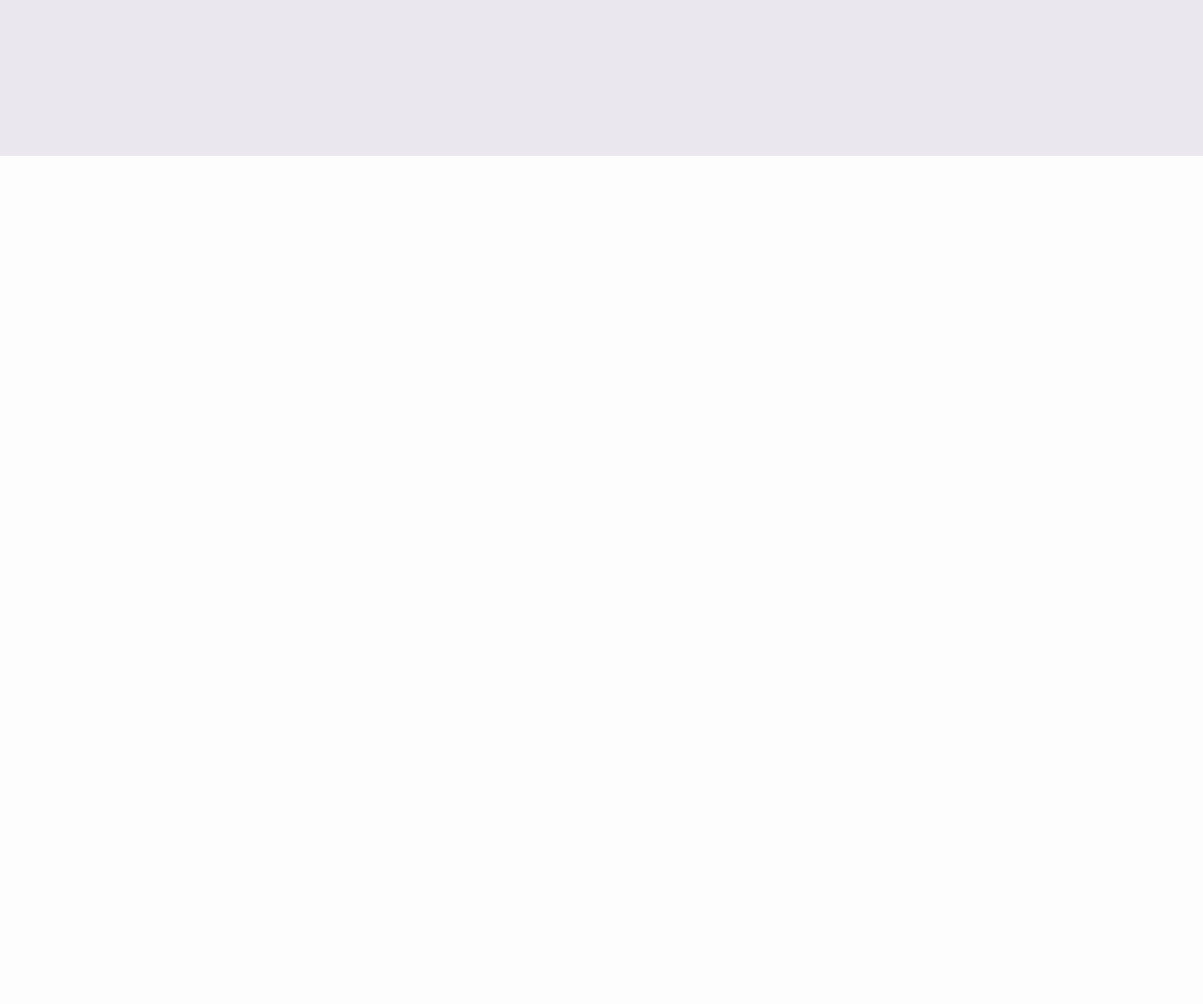
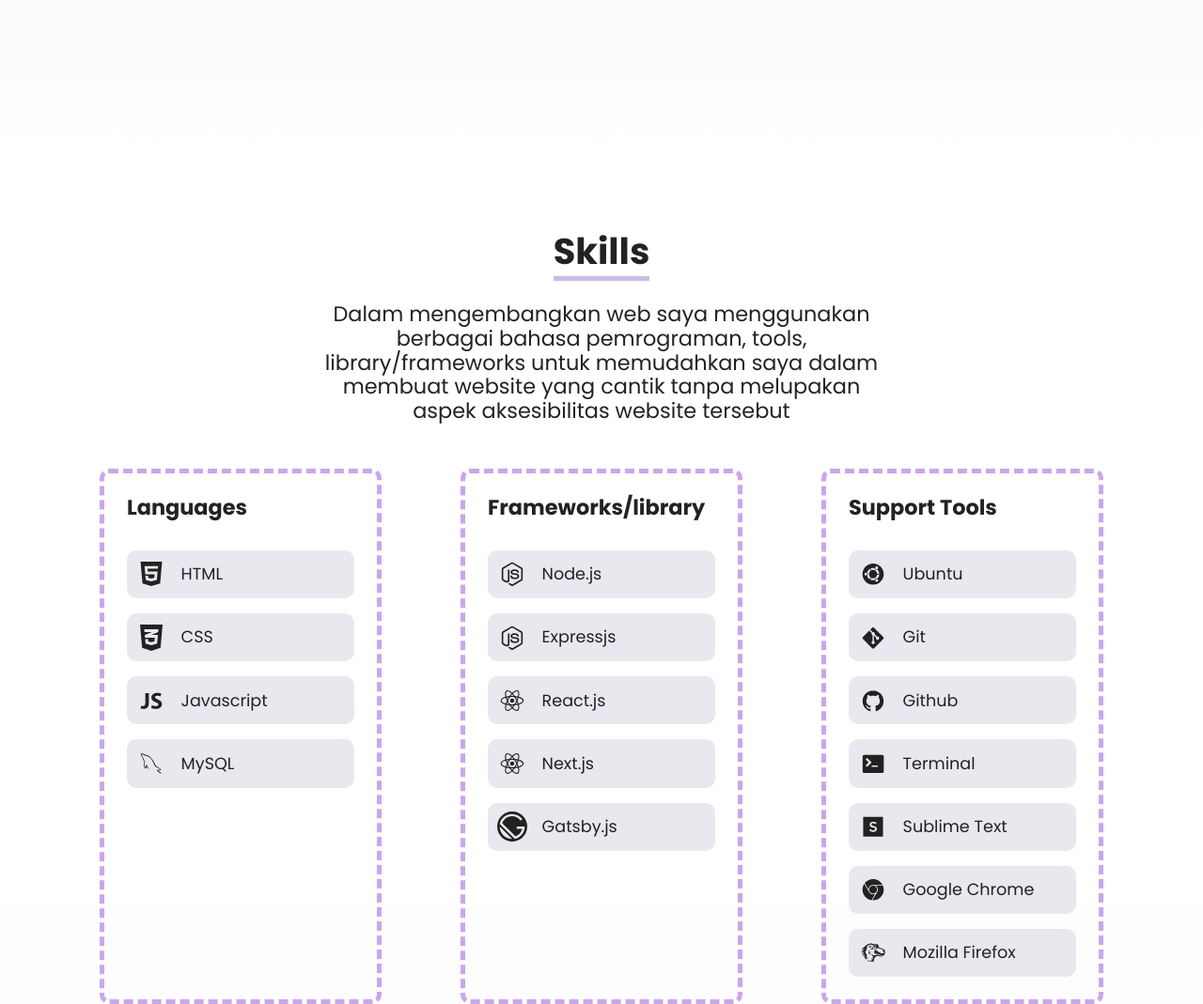
Before and after one commit to fcrezza/fcrezza.com, a Gatsby site: page / in a window 1280 px wide. Shown: the part 634-1703 px from the top of the page at 94% size. Before the commit the page ends 800 px from the top, so only its background shows below. Built offline with nearby package versions, Linux system fonts and the light colour scheme; Gatsby itself is replaced by a stand-in of ours.

Commit message:
make skills section

```diff
--- a/src/components/Header/header.module.css
+++ b/src/components/Header/header.module.css
@@ -1,8 +1,23 @@
 .headerContainer {
 	height: 100vh;
-	background: var(--purple-100);
+	background: var(--purple-100); /* fallback for old browsers */
+	background: -webkit-linear-gradient(
+		var(--purple-100),
+		var(--white)
+	); /* Chrome 10-25, Safari 5.1-6 */
+	background: linear-gradient(
+		var(--purple-100),
+		var(--white)
+	); /* W3C, IE 10+/ Edge, Firefox 16+, Chrome 26+, Opera 12+, Safari 7+ */
+
 	position: relative;
 	padding: 2rem 4rem;
+}
+
+.headerContainer > button:first-child {
+	position: absolute;
+	right: 4rem;
+	top: 2rem;
 }
 
 .headerContent {
@@ -22,8 +37,8 @@
 	border-radius: 50%;
 	padding: 0.5rem;
 	overflow: hidden;
-	width: 110px;
-	height: 110px;
+	width: 120px;
+	height: 120px;
 }
 
 .avatarImg {
--- a/src/components/Header/index.js
+++ b/src/components/Header/index.js
@@ -1,7 +1,7 @@
 import React from 'react'
 import {useStaticQuery, graphql} from 'gatsby'
 
-import Button from '../Button'
+import Button from '../../shared/Button'
 import {GithubLink, TwitterLink, LinkedinLink, CodewarsLink} from '../Social'
 import styles from './header.module.css'
 
@@ -21,6 +21,7 @@
 
 	return (
 		<header className={styles.headerContainer}>
+			<Button>Download my CV</Button>
 			<div className={styles.headerContent}>
 				<div className={styles.avatarContainer}>
 					<div className={styles.avatarImg}></div>
--- /dev/null
+++ b/src/components/Skills/index.js
@@ -0,0 +1,78 @@
+import React from 'react'
+import {AiFillHtml5} from 'react-icons/ai'
+import {FaCss3Alt} from 'react-icons/fa'
+import {GrGatsbyjs} from 'react-icons/gr'
+import {
+	DiSublime,
+	DiChrome,
+	DiJavascript1,
+	DiMysql,
+	DiNodejsSmall,
+	DiMozilla,
+	DiReact,
+	DiUbuntu,
+	DiGit,
+	DiTerminal,
+	DiGithubBadge
+} from 'react-icons/di'
+
+import styles from './skills.module.css'
+
+function Skills() {
+	return (
+		<div className={styles.container}>
+			<div className={styles.headingWrapper}>
+				<h2 className={styles.title}>
+					<span>Skills</span>
+				</h2>
+				<p className={styles.description}>
+					Dalam mengembangkan web saya menggunakan berbagai bahasa pemrograman,
+					tools, library/frameworks untuk memudahkan saya dalam membuat website
+					yang cantik tanpa melupakan aspek aksesibilitas website tersebut
+				</p>
+			</div>
+			<div className={styles.skillsContainer}>
+				<SkillWrapper>
+					<h3 className={styles.skillTitle}>Languages</h3>
+					<SkillItem Icon={AiFillHtml5} text="HTML" />
+					<SkillItem Icon={FaCss3Alt} text="CSS" />
+					<SkillItem Icon={DiJavascript1} text="Javascript" />
+					<SkillItem Icon={DiMysql} text="MySQL" />
+				</SkillWrapper>
+				<SkillWrapper>
+					<h3 className={styles.skillTitle}>Frameworks/library</h3>
+					<SkillItem Icon={DiNodejsSmall} text="Node.js" />
+					<SkillItem Icon={DiNodejsSmall} text="Expressjs" />
+					<SkillItem Icon={DiReact} text="React.js" />
+					<SkillItem Icon={DiReact} text="Next.js" />
+					<SkillItem Icon={GrGatsbyjs} text="Gatsby.js" />
+				</SkillWrapper>
+				<SkillWrapper>
+					<h3 className={styles.skillTitle}>Support Tools</h3>
+					<SkillItem Icon={DiUbuntu} text="Ubuntu" />
+					<SkillItem Icon={DiGit} text="Git" />
+					<SkillItem Icon={DiGithubBadge} text="Github" />
+					<SkillItem Icon={DiTerminal} text="Terminal" />
+					<SkillItem Icon={DiSublime} text="Sublime Text" />
+					<SkillItem Icon={DiChrome} text="Google Chrome" />
+					<SkillItem Icon={DiMozilla} text="Mozilla Firefox" />
+				</SkillWrapper>
+			</div>
+		</div>
+	)
+}
+
+function SkillWrapper({children}) {
+	return <div className={styles.skillWrapper}>{children}</div>
+}
+
+function SkillItem({Icon, text}) {
+	return (
+		<div className={styles.skillItem}>
+			<Icon className={styles.skillIcon} />
+			<p className={styles.skillText}>{text}</p>
+		</div>
+	)
+}
+
+export default Skills
--- /dev/null
+++ b/src/components/Skills/skills.module.css
@@ -0,0 +1,70 @@
+.container {
+	height: 100vh;
+	background: var(--white);
+	padding: 2rem 4rem;
+}
+
+.headingWrapper {
+	text-align: center;
+	max-width: 600px;
+	margin: 3rem auto;
+}
+
+.title {
+	font-weight: bold;
+	font-size: 2.4rem;
+	margin: 0 0 2rem;
+	color: var(--black-200);
+}
+
+.title > span {
+	border-bottom: 5px solid var(--purple-200);
+}
+
+.description {
+	color: var(--black-200);
+	font-size: 1.4rem;
+	margin: 0;
+}
+
+.skillsContainer {
+	display: flex;
+	justify-content: space-around;
+}
+
+.skillWrapper {
+	border-radius: 10px;
+	border: 5px dashed var(--purple-300);
+	padding: 1.5rem;
+	width: 300px;
+}
+
+.skillTitle {
+	margin: 0 0 2rem;
+	color: var(--black-200);
+	font-size: 1.4rem;
+}
+
+.skillItem {
+	display: flex;
+	align-items: center;
+	padding: 0.6rem;
+	border-radius: 10px;
+	background-color: var(--purple-100);
+}
+
+.skillItem:not(:last-child) {
+	margin-bottom: 1rem;
+}
+
+.skillIcon {
+	font-size: 2rem;
+	color: var(--black-200);
+	margin-right: 1rem;
+}
+
+.skillText {
+	color: var(--black-200);
+	font-size: 1.1rem;
+	margin: 0;
+}
--- a/src/pages/index.js
+++ b/src/pages/index.js
@@ -2,12 +2,14 @@
 
 import Head from '../components/Head'
 import Header from '../components/Header'
+import Skills from '../components/Skills'
 
 function index() {
 	return (
 		<>
 			<Head />
 			<Header />
+			<Skills />
 		</>
 	)
 }
--- a/src/components/Button/index.js
+++ b/src/shared/Button/index.js
@@ -1,9 +1,9 @@
 import React from 'react'
 import styles from './button.module.css'
 
-function Button({children, onClick}) {
+function Button({children, onClick, ...props}) {
 	return (
-		<button className={styles.button} onClick={onClick}>
+		<button className={styles.button} onClick={onClick} {...props}>
 			{children}
 		</button>
 	)
```
Also changed, not shown: src/images/screenshot.png (deleted), src/shared/Button/button.module.css (renamed from src/components/Button/button.module.css), 1 other file.
